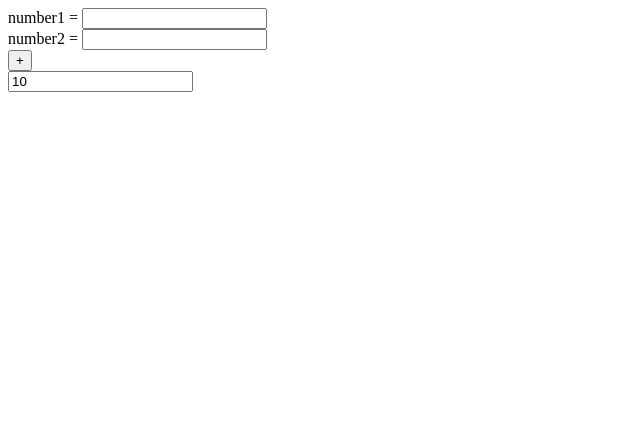
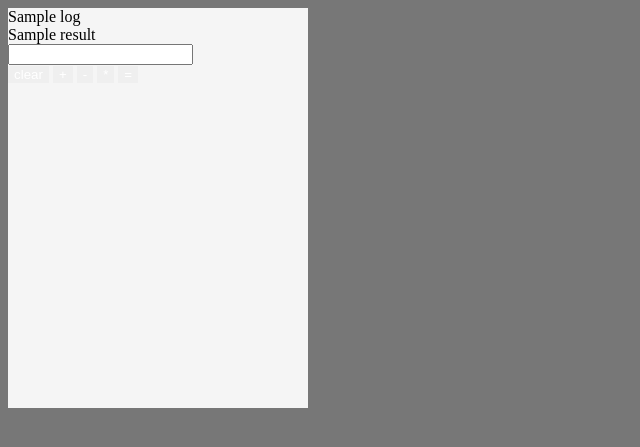
Before and after one commit to sarahaziziyan/DjangoPractices, a Django app: template first_project/first_app/templates/calc.html in a window 1280 px wide. Shown: the top 447 px of the page, without its empty margins (0-640 px from the left). Run offline with Django 3.2, Linux system fonts and the light colour scheme; the template is opened without the code that fills it: most values are stand-ins (such as "Sample title", 1, 10 or a date in 2020).

Commit message:
added calc_style static way

```diff
--- /dev/null
+++ b/first_project/first_app/static/first_app/css/calc_style.css
@@ -0,0 +1,21 @@
+body {
+  background:#777;
+}
+
+#background {
+    width:300px;
+    height:400px;
+    background: #f5f5f5;
+}
+
+button {
+    border:0;
+    color:#fff;
+    height: 15;
+    width: 25;
+}
+
+#input {
+    width: 100;
+    height : 25;
+}
--- a/first_project/first_app/templates/calc.html
+++ b/first_project/first_app/templates/calc.html
@@ -3,14 +3,20 @@
 <head>
     <meta charset="UTF-8">
     <title>Calculator</title>
+
+    {% load static %}
+    <link rel='stylesheet' type='text/css' href="{% static "first_app/css/calc_style.css" %}" />
 </head>
 <body>
-    <form action="/calc" method="post">
-        {% csrf_token %}
-        number1 = <input type="text" name="num1"><br/>
-        number2 = <input type="text" name="num2"><br/>
-        <input type="submit" value="+"><br/>
-        <input type="text" name="sum" value="{{ sum }}">
-    </form>
+    <div id="background">
+        <div id="log">{{ log }}</div>
+        <div id="result">{{ result }}</div>
+        <input type="text" id='input' name="input"><br/>
+        <button id="clear">clear</button>
+        <button id="add">+</button>
+        <button id="subtract">-</button>
+        <button id="multiply">*</button>
+        <button id="equals">=</button>
+    </div>
 </body>
 </html>
```
